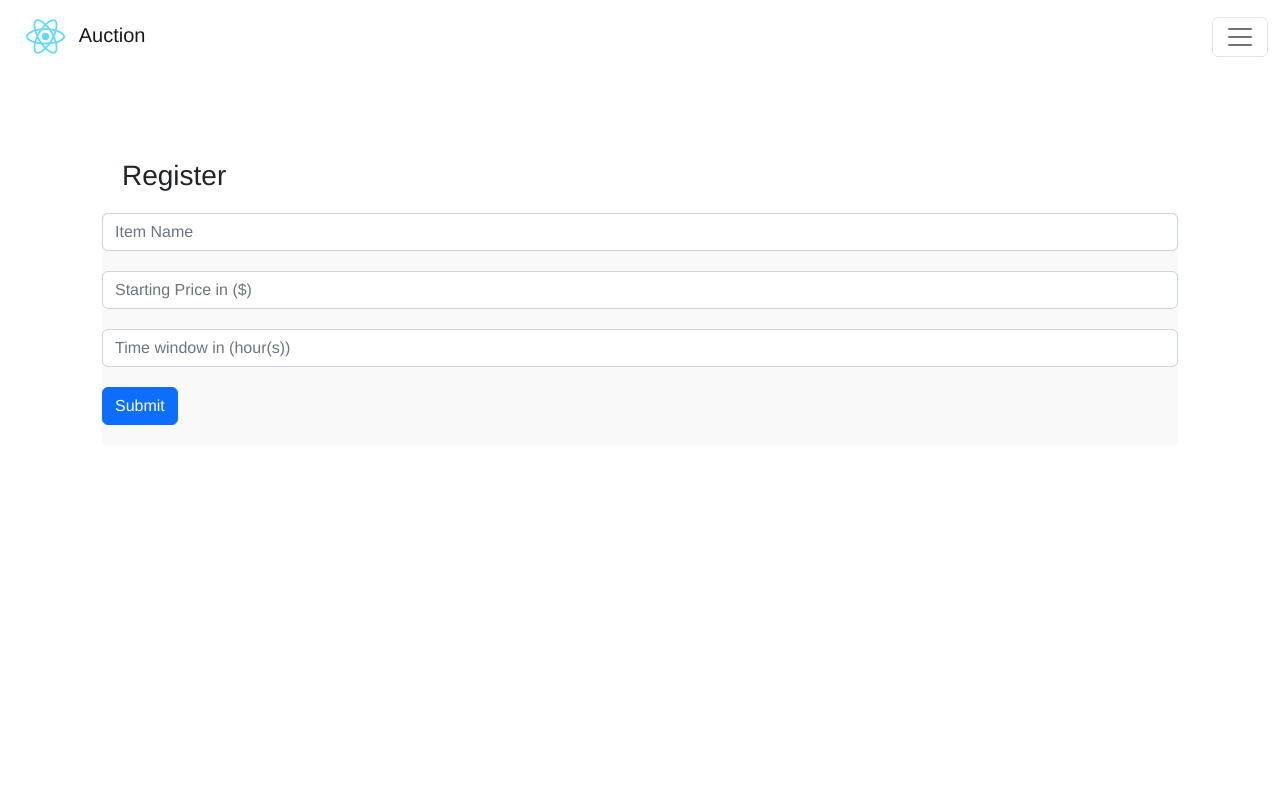
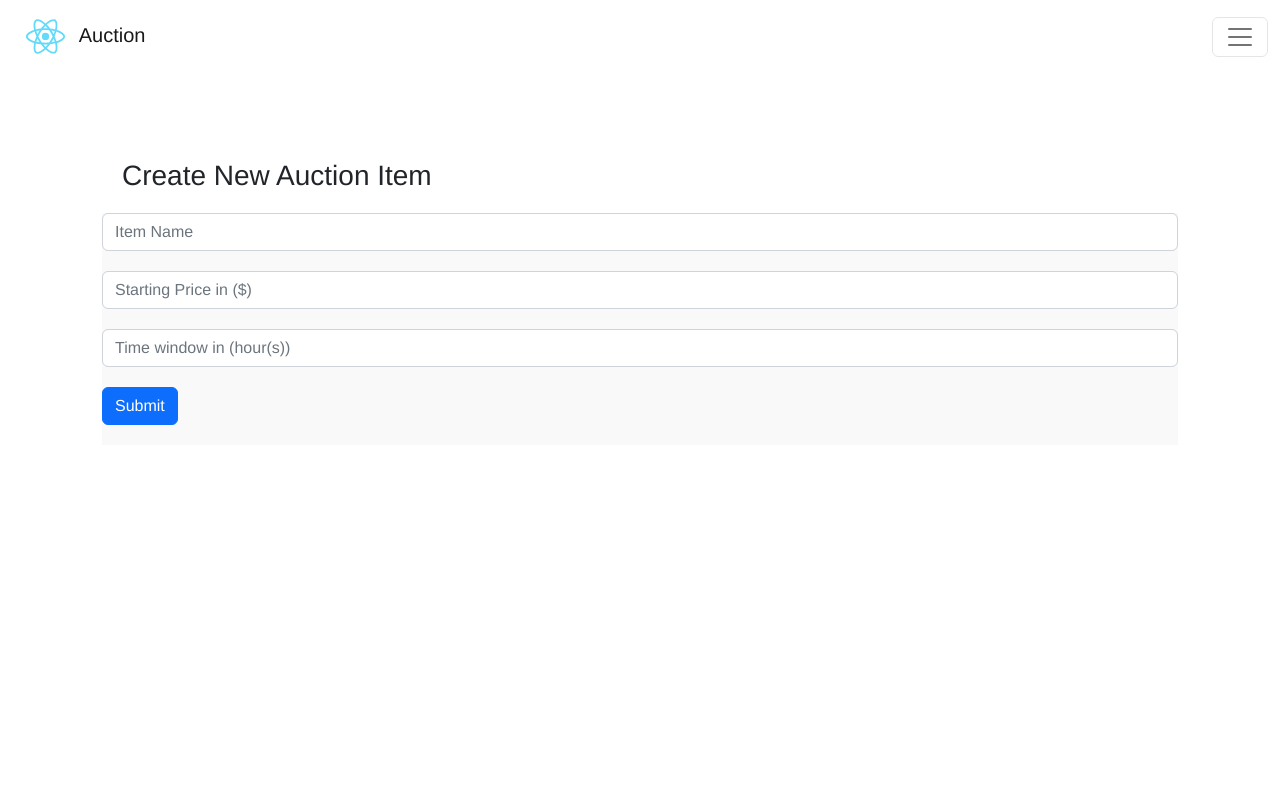
Before and after one commit to vai21/jitera-test-frontend, a React (Create React App) app: page /auction in a window 1280 px wide. Shown: the top 800 px of the page. Built offline with nearby package versions, Linux system fonts and the light colour scheme; no server answers; sample sign-in values are in the browser's storage.

Commit message:
Update create auction title, add dev dependencies

```diff
--- a/package.json
+++ b/package.json
@@ -38,5 +38,8 @@
       "last 1 firefox version",
       "last 1 safari version"
     ]
+  },
+  "devDependencies": {
+    "@babel/plugin-proposal-private-property-in-object": "^7.21.11"
   }
 }
--- a/src/pages/CreateAuction.js
+++ b/src/pages/CreateAuction.js
@@ -52,7 +52,7 @@
         <Row>
           <Col className="Product-item">
             <div className="Product-item">
-              <h3>Register</h3>
+              <h3>Create New Auction Item</h3>
             </div>
             <div className="Product-text">
               <input className="form-control" placeholder="Item Name" onChange={({target}) => setItemName(target.value)} />
```
Also changed, not shown: 1 other file (tests, documents, lock files or other folders).
